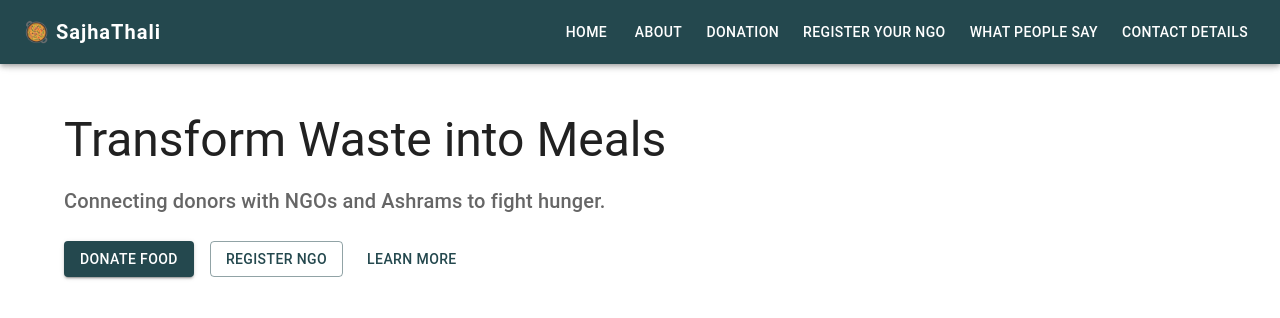
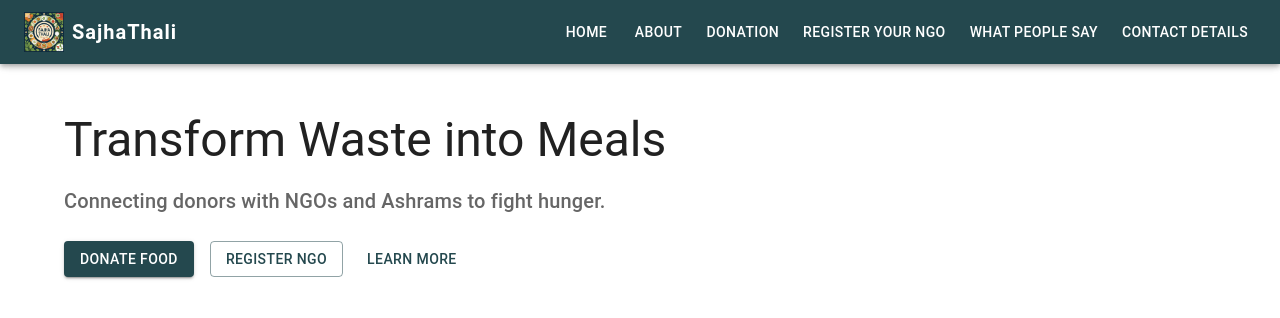
Before and after one commit to sajhathali/sothali, a Next.js app: page / in a window 1280 px wide. Shown: the top 318 px of the page. Built offline with nearby package versions, Linux system fonts and the light colour scheme.

Commit message:
feat: integrate SajhaThali PNG logo in navbar

```diff
--- a/src/components/Navbar.tsx
+++ b/src/components/Navbar.tsx
@@ -20,8 +20,15 @@ export default function Navbar() {
     <AppBar position="fixed" color="primary">
       <Toolbar sx={{ display: "flex", justifyContent: "space-between" }}>
         <Box component={Link} href="/" sx={{ display: "flex", alignItems: "center", textDecoration: "none", color: "inherit" }}>
+          <Image
+            src="/images/logo.png"
+            alt="SajhaThali Logo"
+            width={40}
+            height={40}
+            style={{ marginRight: 8 }}
+          />
           <Typography variant="h6" sx={{ fontWeight: 700, letterSpacing: 1 }}>
-            🥘 SajhaThali
+            SajhaThali
           </Typography>
         </Box>
 
```
Also changed, not shown: logo/SajhaThali_Logo_Final.png (added), public/images/logo.png (added).
